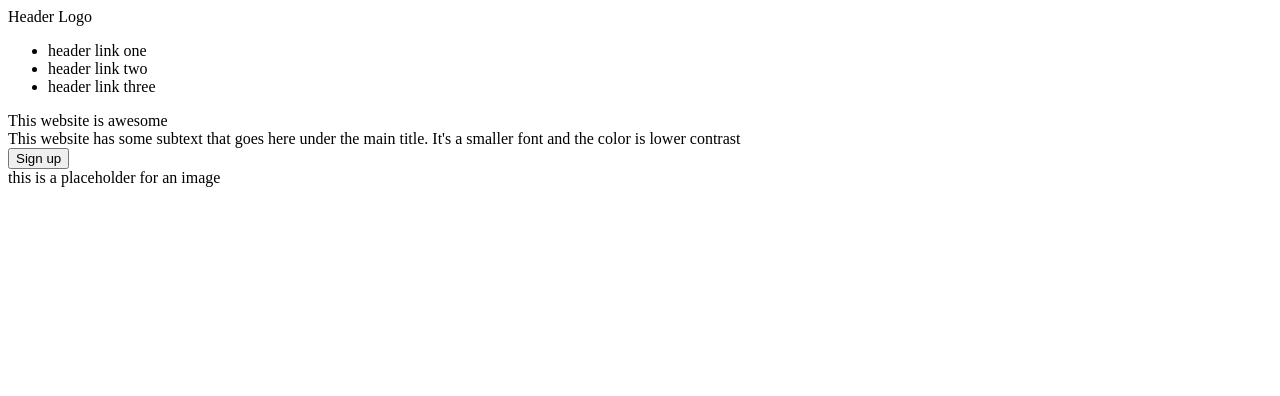
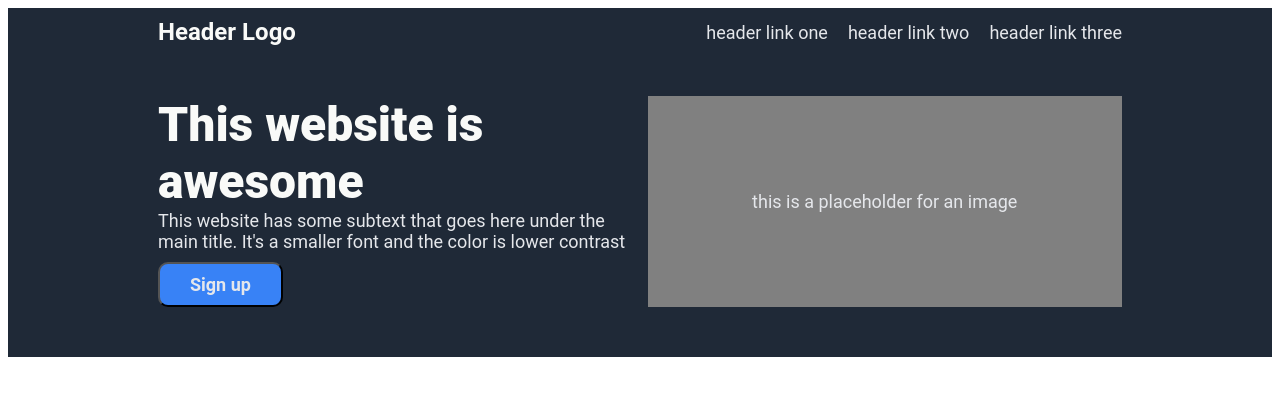
Before and after one commit to SwissChees/odin-landingpage, a plain HTML site: page index.html in a window 1280 px wide. Drawn offline with Linux system fonts and the light colour scheme.

Commit message:
Finish hero/header css

```diff
--- a/index.html
+++ b/index.html
@@ -7,20 +7,20 @@
     <link rel="stylesheet" href="styles.css">
 </head>
 <body>
-    <div>
+    <div class="hero-and-header">
         <div class="header">
-            <div>Header Logo</div>
-            <ul>
-                <li><a>header link one</a></li>
-                <li><a>header link two</a></li>
-                <li><a>header link three</a></li>
+            <div class="header-logo-text">Header Logo</div>
+            <ul class="header-link-text">
+                <li><a href="">header link one</a></li>
+                <li><a href="">header link two</a></li>
+                <li><a href="">header link three</a></li>
             </ul>
         </div>
 
         <div class="hero">
             <div class="hero-text">
-                <div>This website is awesome</div>
-                <div>This website has some subtext that goes here under the main title.
+                <div class="hero-main-text">This website is awesome</div>
+                <div class="hero-secondary-text">This website has some subtext that goes here under the main title.
                     It's a smaller font and the color is lower contrast</div>
                 <button>Sign up</button>
             </div>
--- a/styles.css
+++ b/styles.css
@@ -0,0 +1,74 @@
+* {
+    font-family: 'Roboto', sans-serif;
+}
+
+.hero-and-header, .header, ul, .hero, .hero-image {
+    display: flex;
+}
+
+.hero-and-header {
+    flex-direction: column;
+    padding: 0 150px;
+}
+
+.hero-and-header, .footer {
+    background-color: #1F2937;
+}
+
+.header {
+    justify-content: space-between;
+    align-items: center;
+    margin-top: 10px;
+}
+
+ul {
+    list-style-type: none;
+    padding: 0;
+    margin: 0;
+    gap: 20px;
+}
+
+a {
+    text-decoration: none;
+}
+
+.hero {
+    margin: 50px 0;
+    gap: 15px;
+}
+
+.hero-text, .hero-image {
+    flex: 1;
+}
+
+.hero-image {
+    align-items: center;
+    justify-content: center;
+    background-color: grey;
+}
+
+/* Fonts and stuff */
+.header-logo-text {
+    font-size: 24px;
+    color: #F9FAF8;
+    font-weight: bold;
+}
+
+.hero-main-text {
+    font-size: 48px;
+    color: #F9FAF8;
+    font-weight: 900;
+}
+
+.hero-secondary-text, .header-link-text a, .hero-image, button {
+    font-size: 18px;
+    color: #E5E7EB;
+}
+
+button {
+    background-color: #3882F6;
+    font-weight: bold;
+    padding: 10px 30px;
+    border-radius: 10px;
+    margin-top: 10px;
+}
```
